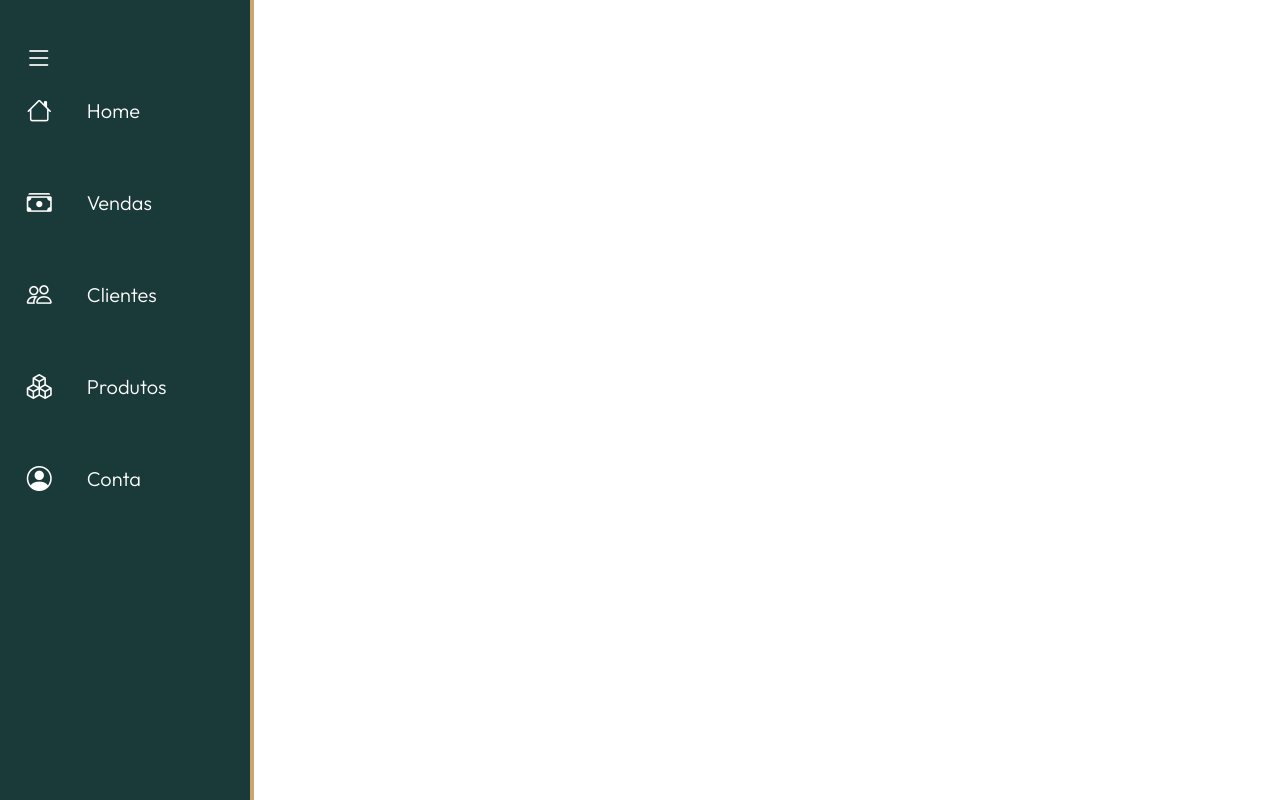
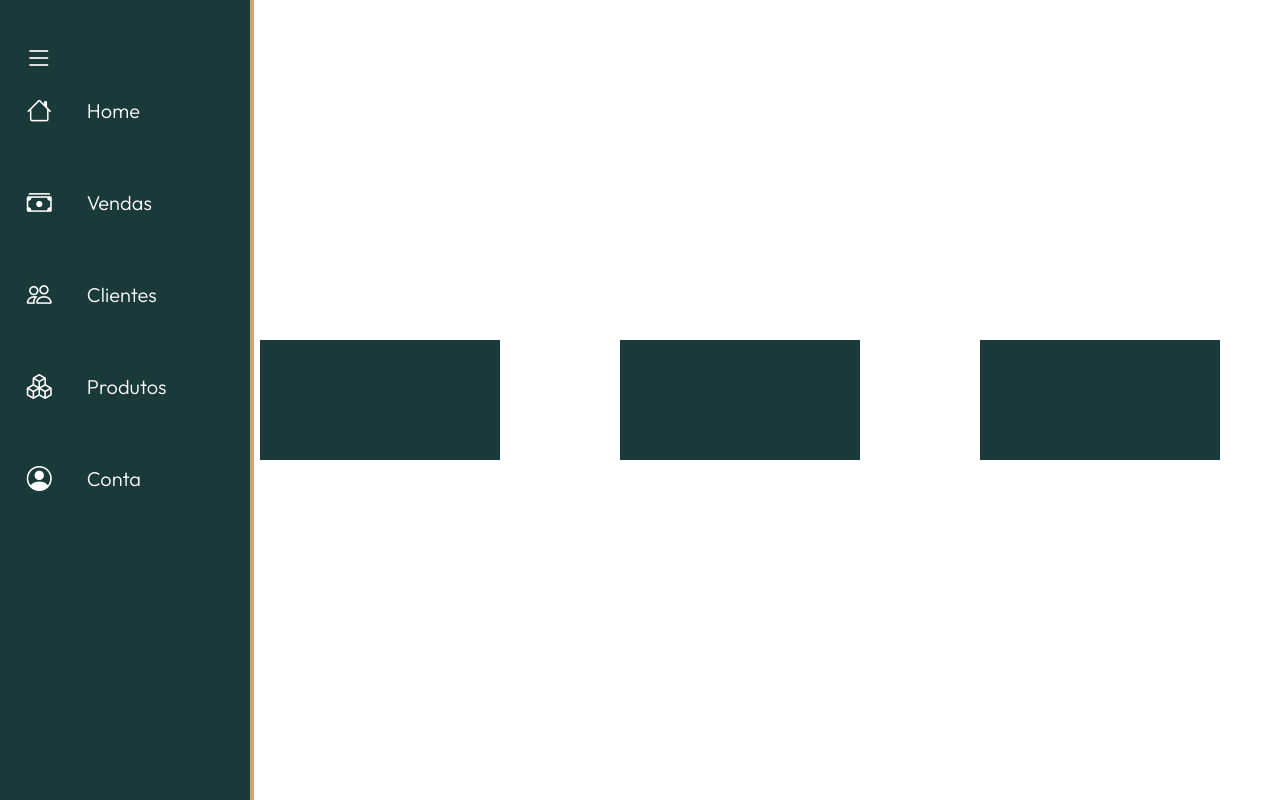
Before and after one commit to elifreitascode/Sistema-de-vendas, a Flask app: page /paginainicial in a window 1280 px wide. Run offline with Flask 3, Linux system fonts and the light colour scheme.

Commit message:
Criação dos cards

```diff
--- a/static/StyleInicio.css
+++ b/static/StyleInicio.css
@@ -59,3 +59,20 @@ ul li.item-menu > a .txt-link{
 ul li.item-menu > a .icon > i{
     font-size: 25px;
 }
+.resumo-principal{
+    display: flex;
+    flex-direction: row;
+    background-color: #fff;
+    height: 100%;
+    align-items: center;
+    justify-content: space-around;
+    margin-left: 200px;
+
+}
+.card{
+    display: flex;
+    flex-direction: row;
+    background-color: #1a3939;
+    padding: 60px 120px;
+    border: none;
+}
--- a/templates/paginainicial.html
+++ b/templates/paginainicial.html
@@ -47,5 +47,17 @@
             </li>
         </ul>
     </nav>
+    <main class="resumo-principal">
+        <section class="card">
+
+        </section>
+        <section class="card">
+
+        </section>
+        <section class="card">
+
+        </section>
+
+    </main>
 </body>
 </html>
```
